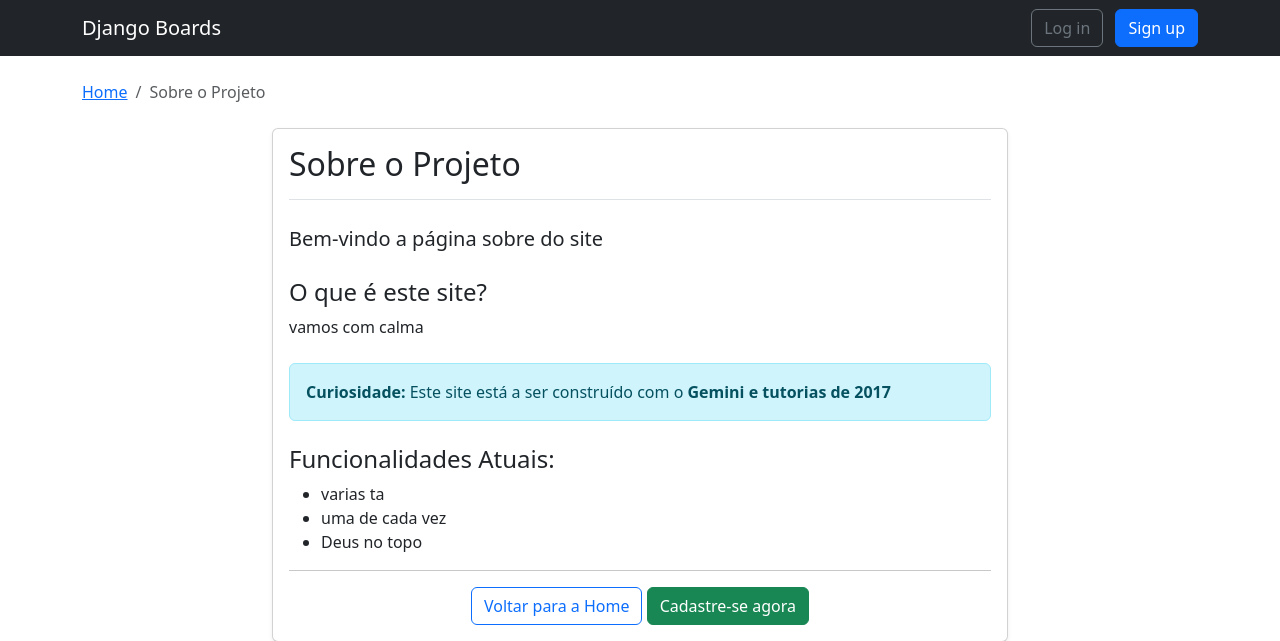
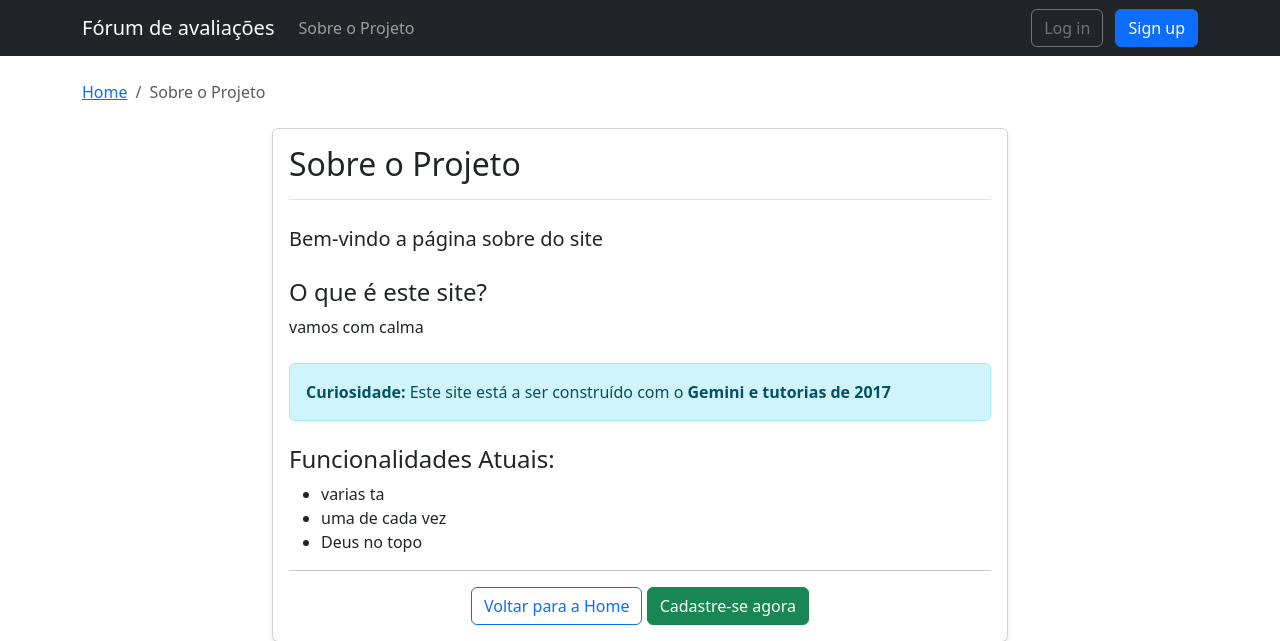
Before and after one commit to PedroPalharesAkaK/Django_Project, a Django app: page /about/ in a window 1280 px wide. Shown: the top 641 px of the page. Run offline with Django 5.2, Linux system fonts and the light colour scheme; tables that the repository leaves empty hold one stand-in row (values such as "Sample post"); some libraries are stand-ins or nearby versions.

Commit message:
/about/ esta na base

```diff
--- a/templates/base.html
+++ b/templates/base.html
@@ -11,13 +11,18 @@
   <body>
     <nav class="navbar navbar-expand-sm navbar-dark bg-dark">
       <div class="container">
-        <a class="navbar-brand" href="{% url 'home' %}">Django Boards</a>
+        <a class="navbar-brand" href="{% url 'home' %}">Fórum de avaliações</a>
 
         <button class="navbar-toggler" type="button" data-bs-toggle="collapse" data-bs-target="#mainMenu" aria-controls="mainMenu" aria-expanded="false" aria-label="Toggle navigation">
           <span class="navbar-toggler-icon"></span>
         </button>
 
         <div class="collapse navbar-collapse" id="mainMenu">
+          <ul class="navbar-nav me-auto">
+          <li class="nav-item">
+            <a class="nav-link" href="{% url 'about' %}">Sobre o Projeto</a>
+          </li>
+        </ul>
           {% if user.is_authenticated %}
             <ul class="navbar-nav ms-auto">
               <li class="nav-item dropdown">
```
